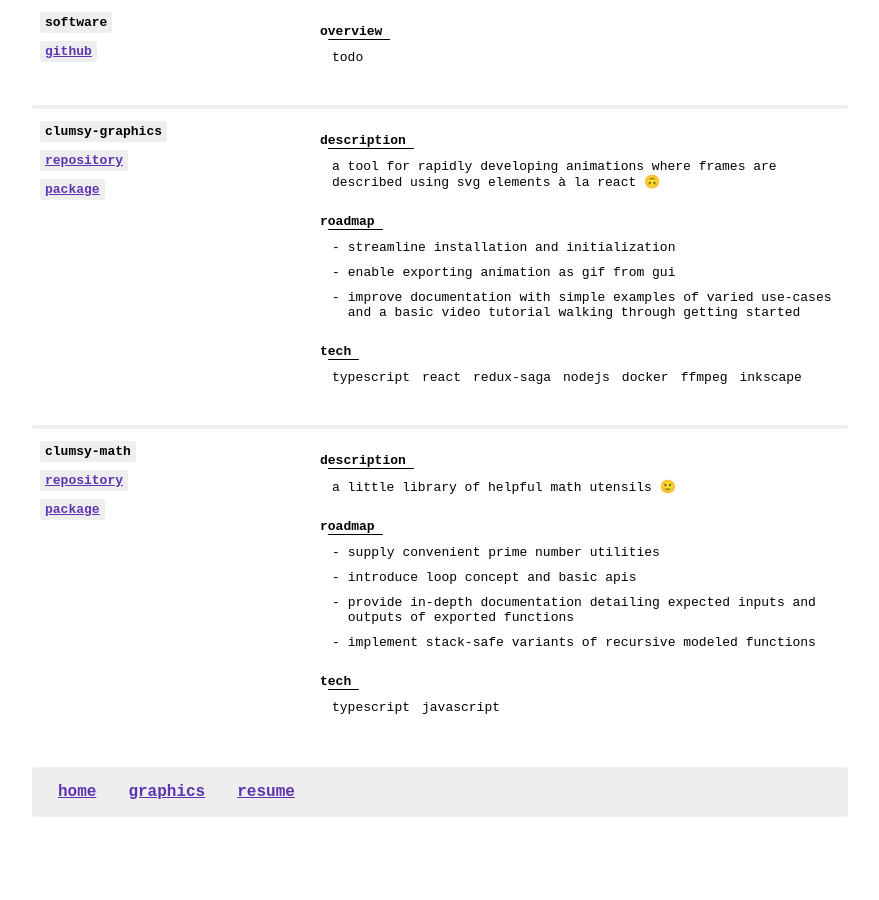
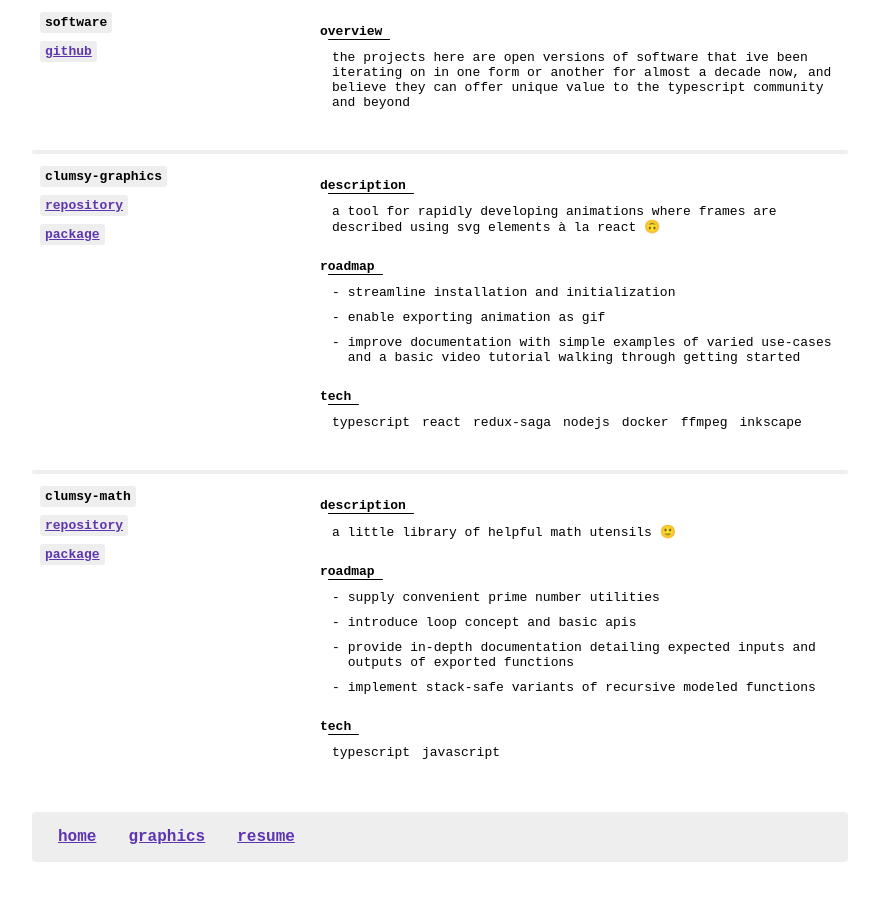
Before and after one commit to clumsycomputer/clumsy-website, a Next.js app: page /software in a window 1280 px wide. Shown: the whole page, without its empty margins (200-1079 px from the left). Before the commit the page ends 857 px from the top, so only its background shows below. Built offline with nearby package versions, Linux system fonts and the light colour scheme.

Commit message:
feature(SoftwarePage): write overview for page

```diff
--- a/components/pages/software/SoftwarePage.tsx
+++ b/components/pages/software/SoftwarePage.tsx
@@ -19,6 +19,9 @@ export const SoftwarePage: NextPage = () => {
         pageTitle={pageTitle}
         fullName={fullName}
         githubHref={"https://github.com/clumsycomputer"}
+        softwareOverview={
+          "the projects here are open versions of software that ive been iterating on in one form or another for almost a decade now, and believe they can offer unique value to the typescript community and beyond"
+        }
       />
       <SoftwareProjectSection
         projectName={"clumsy-graphics"}
@@ -31,7 +34,7 @@ export const SoftwarePage: NextPage = () => {
         }
         projectRoadmap={[
           "streamline installation and initialization",
-          "enable exporting animation as gif from gui",
+          "enable exporting animation as gif",
           "improve documentation with simple examples of varied use-cases and a basic video tutorial walking through getting started",
         ]}
         projectTech={[
@@ -73,10 +76,11 @@ interface SoftwareHeaderSectionProps {
   githubHref: string;
   fullName: string;
   pageTitle: string;
+  softwareOverview: string;
 }
 
 function SoftwareHeaderSection(props: SoftwareHeaderSectionProps) {
-  const { fullName, pageTitle, githubHref } = props;
+  const { fullName, pageTitle, githubHref, softwareOverview } = props;
   return (
     <DocumentSectionBase
       sectionDivider={null}
@@ -98,7 +102,7 @@ function SoftwareHeaderSection(props: SoftwareHeaderSectionProps) {
             accessibilityLabel={`software overview: ${fullName}`}
             contentType={"text"}
             contentLabel={"overview"}
-            textContent={"todo"}
+            textContent={softwareOverview}
           />
         </Fragment>
       }
```
